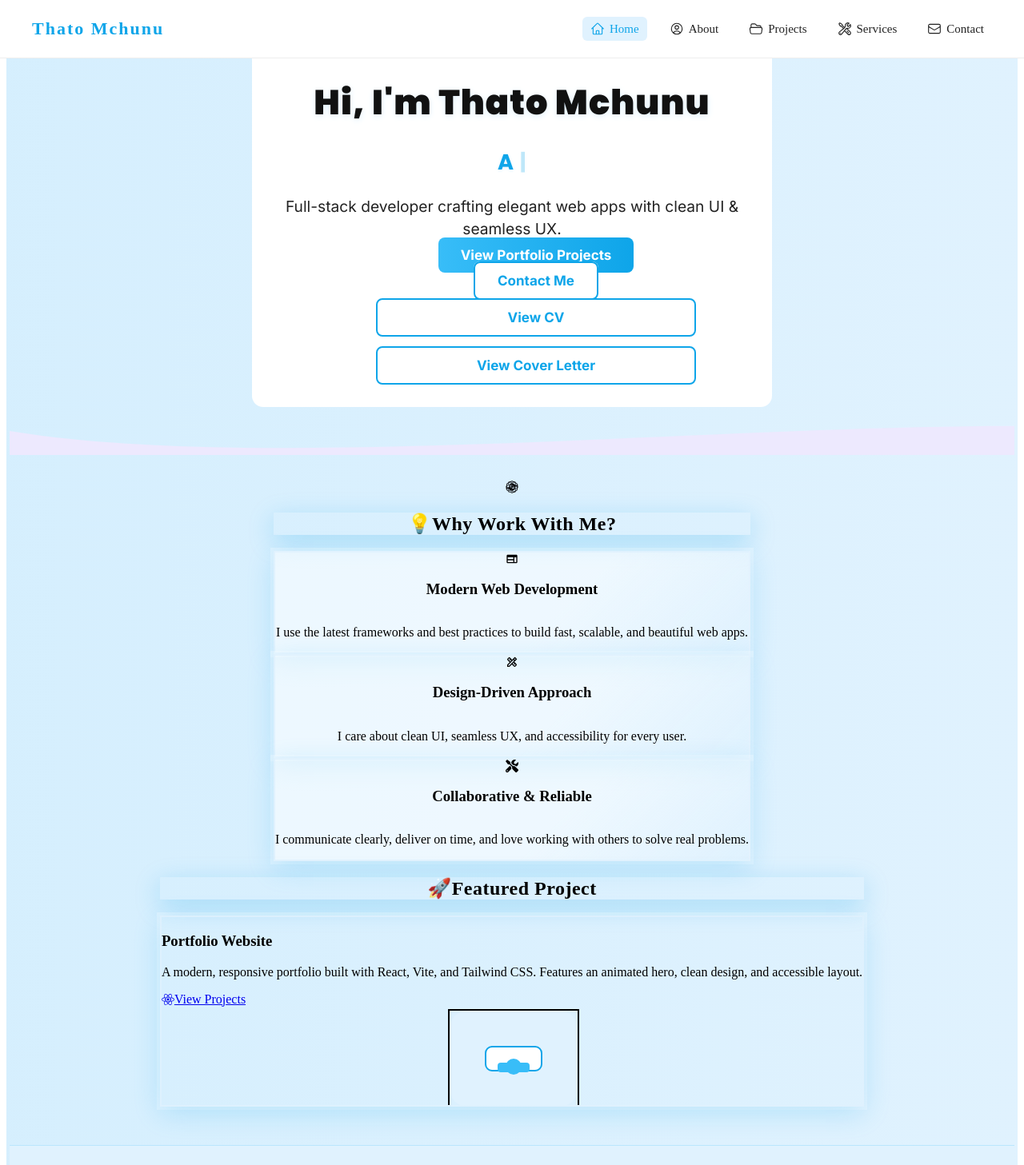
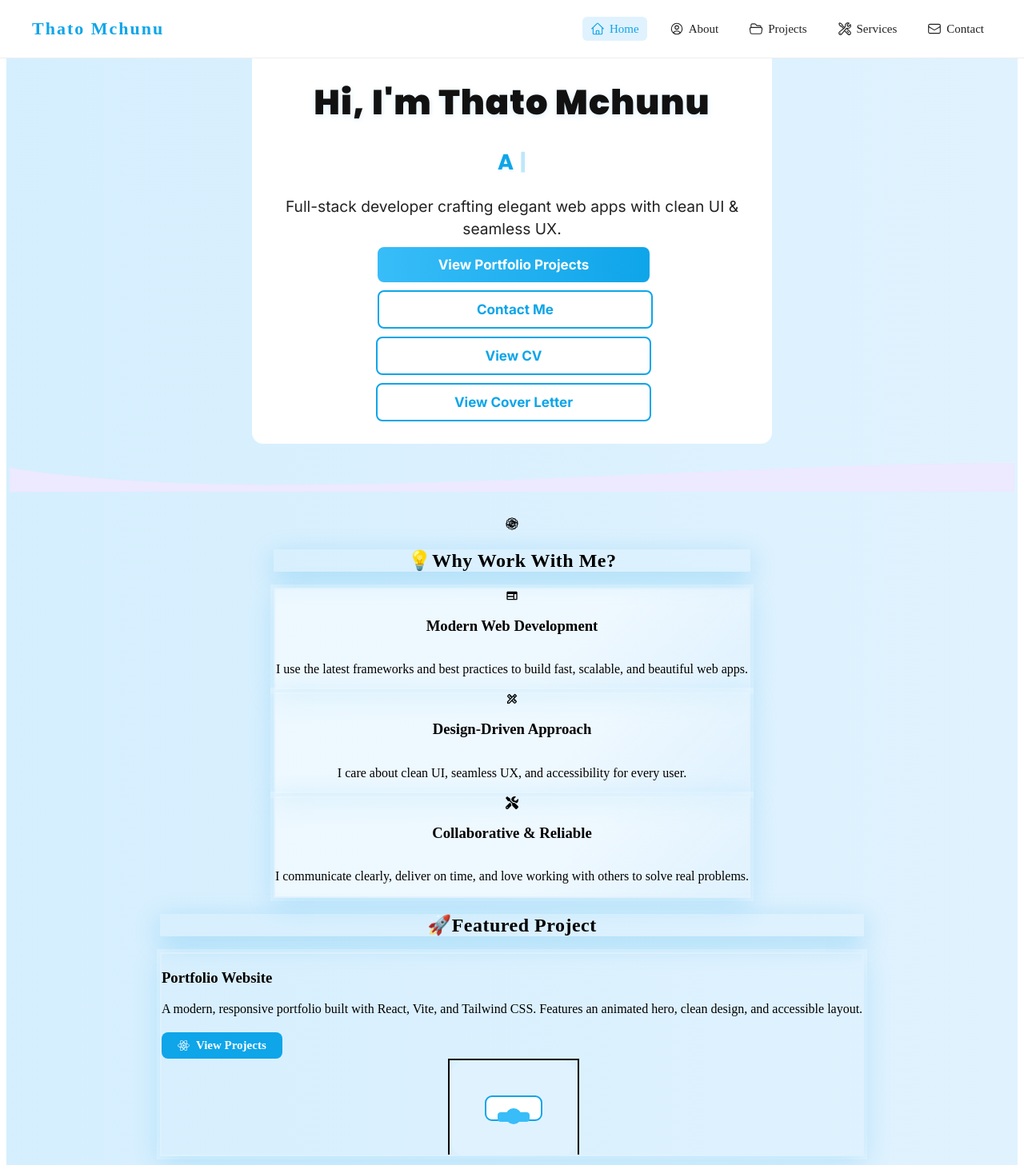
Before and after one commit to Thatomchunu64/online-portfolio, a React (Vite) app: page / in a window 1280 px wide. Shown: the top 1457 px of the page at 80% size. Built offline with nearby package versions, Linux system fonts and the light colour scheme.

Commit message:
Revised updates

```diff
--- a/src/pages/Home.jsx
+++ b/src/pages/Home.jsx
@@ -148,20 +148,19 @@ const Home = () => {
 						...ctaRow,
 						flexDirection: "column",
 						alignItems: "center",
-						gap: 12,
+						gap: 10,
 						width: "100%",
 						maxWidth: 340,
 						margin: "0 auto 8px auto",
+						padding: 0,
 					}}
-					className="flex flex-col gap-3 w-full max-w-xs mx-auto mb-2">
-					{/* Use Link for internal navigation to prevent 404 on static hosts */}
-					<motion.div
-						whileHover={{ scale: 1.07 }}
-						whileTap={{ scale: 0.97 }}
-						style={{ width: "100%" }}>
+					className="flex flex-col gap-2 w-full max-w-xs mx-auto mb-2">
+					{/* Each button is a block element, no margin collapse, no overlap */}
+					<motion.div style={{ width: "100%" }}>
 						<Link
 							to="/projects"
 							style={{
+								display: "block",
 								...ctaBtn,
 								background: "linear-gradient(90deg, #38bdf8 0%, #0ea5e9 100%)",
 								color: "#fff",
@@ -170,20 +169,19 @@ const Home = () => {
 								width: "100%",
 								textAlign: "center",
 								boxShadow: "none",
-								padding: "12px 28px",
+								padding: "12px 0",
 								textDecoration: "none",
+								borderRadius: 8,
 							}}
 							aria-label="View Portfolio Projects">
 							View Portfolio Projects
 						</Link>
 					</motion.div>
-					<motion.div
-						whileHover={{ scale: 1.07 }}
-						whileTap={{ scale: 0.97 }}
-						style={{ width: "100%" }}>
+					<motion.div style={{ width: "100%" }}>
 						<Link
 							to="/contact"
 							style={{
+								display: "block",
 								...ctaBtnAlt,
 								color: "#0ea5e9",
 								border: "2px solid #0ea5e9",
@@ -191,8 +189,9 @@ const Home = () => {
 								width: "100%",
 								textAlign: "center",
 								boxShadow: "none",
-								padding: "12px 28px",
+								padding: "12px 0",
 								textDecoration: "none",
+								borderRadius: 8,
 							}}
 							aria-label="Contact Me">
 							Contact Me
@@ -205,6 +204,7 @@ const Home = () => {
 						target="_blank"
 						rel="noopener noreferrer"
 						style={{
+							display: "block",
 							...ctaBtnAlt,
 							color: "#0ea5e9",
 							border: "2px solid #0ea5e9",
@@ -212,9 +212,10 @@ const Home = () => {
 							width: "100%",
 							textAlign: "center",
 							boxShadow: "none",
-							padding: "12px 28px",
+							padding: "12px 0",
 							marginBottom: 0,
 							textDecoration: "none",
+							borderRadius: 8,
 						}}
 						className="transition-colors duration-200 hover:bg-blue-50 hover:text-blue-700 focus:outline-blue-400"
 						aria-label="View CV">
@@ -227,6 +228,7 @@ const Home = () => {
 						target="_blank"
 						rel="noopener noreferrer"
 						style={{
+							display: "block",
 							...ctaBtnAlt,
 							color: "#0ea5e9",
 							border: "2px solid #0ea5e9",
@@ -234,9 +236,10 @@ const Home = () => {
 							width: "100%",
 							textAlign: "center",
 							boxShadow: "none",
-							padding: "12px 28px",
+							padding: "12px 0",
 							marginBottom: 0,
 							textDecoration: "none",
+							borderRadius: 8,
 						}}
 						className="transition-colors duration-200 hover:bg-blue-50 hover:text-blue-700 focus:outline-blue-400"
 						aria-label="View Cover Letter">
@@ -456,14 +459,30 @@ const Home = () => {
 							Tailwind CSS. Features an animated hero, clean design, and
 							accessible layout.
 						</p>
-						<a
-							href="/projects"
-							className="inline-flex items-center gap-2 px-5 py-2 bg-blue-600 text-white rounded shadow hover:bg-blue-700 transition-all text-sm font-semibold relative overflow-hidden group"
-							aria-label="View Projects">
+						{/* Use Link for SPA navigation */}
+						<Link
+							to="/projects"
+							style={{
+								display: "inline-flex",
+								alignItems: "center",
+								gap: 8,
+								padding: "8px 20px",
+								background: "#0ea5e9",
+								color: "#fff",
+								borderRadius: 8,
+								fontWeight: 600,
+								fontSize: 15,
+								textDecoration: "none",
+								boxShadow: "none",
+								marginTop: 4,
+								marginBottom: 0,
+								transition: "background 0.2s, color 0.2s",
+							}}
+							aria-label="View Projects"
+							className="hover:bg-blue-700 focus:bg-blue-800">
 							<FaReact className="inline-block text-lg mb-0.5 animate-spin-slow" />
-							<span className="relative z-10">View Projects</span>
-							<span className="absolute left-0 top-0 w-full h-full bg-gradient-to-r from-blue-400 via-cyan-300 to-blue-400 opacity-0 group-hover:opacity-20 transition-all duration-300 animate-shine"></span>
-						</a>
+							<span>View Projects</span>
+						</Link>
 					</motion.div>
 					<motion.div
 						initial={{ opacity: 0, x: 30 }}
@@ -506,11 +525,25 @@ const Home = () => {
 									<circle cx="80" cy="70" r="10" fill="#38bdf8" />
 								</svg>
 								<div className="absolute inset-0 rounded-2xl bg-gradient-to-br from-blue-400/30 to-cyan-200/20 opacity-0 group-hover:opacity-80 transition-all duration-300 flex items-center justify-center">
-									<a
-										href="/projects"
-										className="px-4 py-2 bg-white/90 text-blue-700 rounded shadow font-semibold hover:bg-blue-50 transition-all animate-pulse">
+									{/* Use Link for SPA navigation */}
+									<Link
+										to="/projects"
+										style={{
+											padding: "10px 24px",
+											background: "#fff",
+											color: "#0ea5e9",
+											borderRadius: 8,
+											fontWeight: 700,
+											fontSize: 15,
+											textDecoration: "none",
+											boxShadow: "none",
+											border: "2px solid #0ea5e9",
+											transition: "background 0.2s, color 0.2s",
+										}}
+										className="hover:bg-blue-50 hover:text-blue-700 focus:outline-blue-400"
+										aria-label="View Live">
 										View Live
-									</a>
+									</Link>
 								</div>
 							</motion.div>
 						</div>
```
